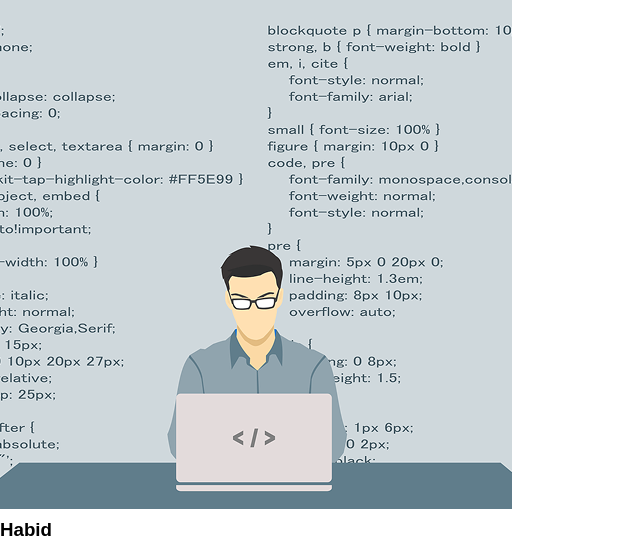
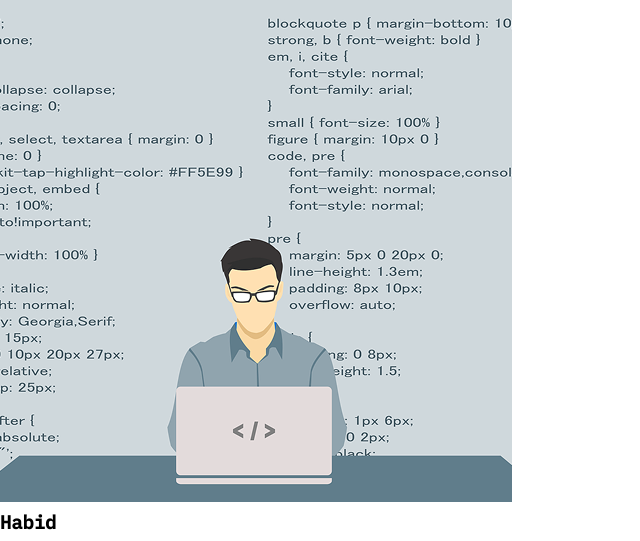
Before and after one commit to habidbesp/My_Homepage_and_Portfolio_2026, a plain HTML site: page index.html in a window 1280 px wide. Shown: the part 352-893 px from the top of the page, without its empty margins (0-640 px from the left). Drawn offline with Linux system fonts and the light colour scheme.

Commit message:
fonts and global variables

```diff
--- a/css/style.css
+++ b/css/style.css
@@ -1,10 +1,63 @@
 /* 1. Reset default spacing */
 /* Global Variables */
 :root {
-  --text-color-light: #f0f0f0;
-  --text-color-dark: #484848;
-  --background-light: #ffffff;
-  --background-dark: #060606;
+  --background-color-1: #292f36;
+  --background-color-2: #1a1e23;
+  --brand-1: #12f7d6;
+  --brand-2: #12f7d6;
+  --grey: #43454d;
+  --white: #ffffff;
+  --html: #e54f26;
+  --css: #0c73b8;
+  --js: #e7a020;
+  --react_: #28a9e0;
+}
+
+/* ubuntu-300 - latin_latin-ext */
+@font-face {
+  font-display: swap; /* Check https://developer.mozilla.org/en-US/docs/Web/CSS/@font-face/font-display for other options. */
+  font-family: "Ubuntu";
+  font-style: normal;
+  font-weight: 300;
+  src: url("../assets//fonts/ubuntu/ubuntu-v21-latin_latin-ext-300.woff2")
+    format("woff2"); /* Chrome 36+, Opera 23+, Firefox 39+, Safari 12+, iOS 10+ */
+}
+/* ubuntu-regular - latin_latin-ext */
+@font-face {
+  font-display: swap; /* Check https://developer.mozilla.org/en-US/docs/Web/CSS/@font-face/font-display for other options. */
+  font-family: "Ubuntu";
+  font-style: normal;
+  font-weight: 400;
+  src: url("../assets/fonts/ubuntu/ubuntu-v21-latin_latin-ext-regular.woff2")
+    format("woff2"); /* Chrome 36+, Opera 23+, Firefox 39+, Safari 12+, iOS 10+ */
+}
+/* ubuntu-500 - latin_latin-ext */
+@font-face {
+  font-display: swap; /* Check https://developer.mozilla.org/en-US/docs/Web/CSS/@font-face/font-display for other options. */
+  font-family: "Ubuntu";
+  font-style: normal;
+  font-weight: 500;
+  src: url("../assets/fonts/ubuntu/ubuntu-v21-latin_latin-ext-500.woff2")
+    format("woff2"); /* Chrome 36+, Opera 23+, Firefox 39+, Safari 12+, iOS 10+ */
+}
+
+/* ibm-plex-mono-regular - latin_latin-ext_symbols2 */
+@font-face {
+  font-display: swap; /* Check https://developer.mozilla.org/en-US/docs/Web/CSS/@font-face/font-display for other options. */
+  font-family: "IBM Plex Mono";
+  font-style: normal;
+  font-weight: 400;
+  src: url("../assets/fonts/ibm-plex-mono/ibm-plex-mono-v23-latin_latin-ext_symbols2-regular.woff2")
+    format("woff2"); /* Chrome 36+, Opera 23+, Firefox 39+, Safari 12+, iOS 10+ */
+}
+/* ibm-plex-mono-500 - latin_latin-ext_symbols2 */
+@font-face {
+  font-display: swap; /* Check https://developer.mozilla.org/en-US/docs/Web/CSS/@font-face/font-display for other options. */
+  font-family: "IBM Plex Mono";
+  font-style: normal;
+  font-weight: 500;
+  src: url("../assets/fonts/ibm-plex-mono/ibm-plex-mono-v23-latin_latin-ext_symbols2-500.woff2")
+    format("woff2"); /* Chrome 36+, Opera 23+, Firefox 39+, Safari 12+, iOS 10+ */
 }
 
 *,
@@ -39,7 +92,7 @@ html {
 body {
   font-size: 1.6rem;
   box-sizing: border-box;
-  font-family: "Raleway", Arial, sans-serif;
-  font-weight: 400;
+  font-family: "IBM Plex Mono";
+  font-weight: 500;
   line-height: 1.5;
 }
```
Also changed, not shown: assets/fonts/ibm-plex-mono/ibm-plex-mono-v23-latin_latin-ext_symbols2-500.woff2 (added), assets/fonts/ibm-plex-mono/ibm-plex-mono-v23-latin_latin-ext_symbols2-regular.woff2 (added), assets/fonts/ubuntu/ubuntu-v21-latin_latin-ext-300.woff2 (added), assets/fonts/ubuntu/ubuntu-v21-latin_latin-ext-500.woff2 (added), assets/fonts/ubuntu/ubuntu-v21-latin_latin-ext-regular.woff2 (added), assets/icons/HBE.svg (added).
